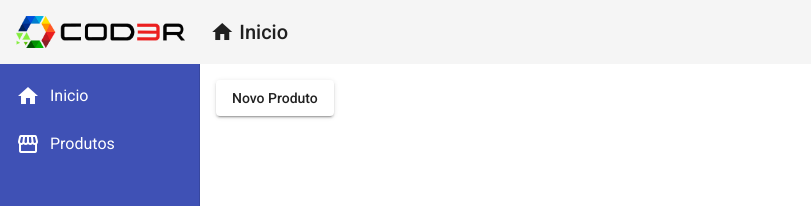
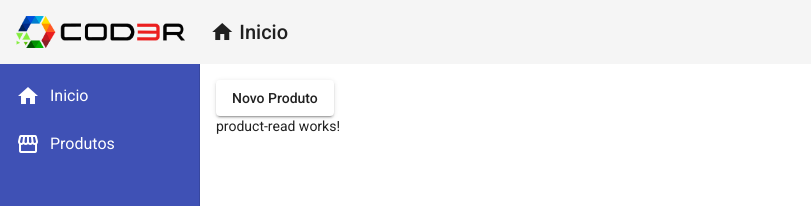
Before and after one commit to HonorioS/angular-learning, an Angular app: page /products in a window 1280 px wide. Shown: the top 206 px of the page, without its empty margins (0-811 px from the left). Built offline with nearby package versions, Linux system fonts and the light colour scheme.

Commit message:
new components product-read

```diff
--- a/src/app/app.module.ts
+++ b/src/app/app.module.ts
@@ -23,6 +23,7 @@
 import { FormsModule } from '@angular/forms';
 import { MatFormFieldModule } from '@angular/material/form-field';
 import { MatInputModule } from '@angular/material/input';
+import { ProductReadComponent } from './components/product/product-read/product-read.component';
 
 
 
@@ -36,7 +37,8 @@
     ProductCrudComponent,
     RedDirective,
     ForDirective,
-    ProductCreateComponent
+    ProductCreateComponent,
+    ProductReadComponent
   ],
   imports: [
     BrowserModule,
--- /dev/null
+++ b/src/app/components/product/product-read/product-read.component.html
@@ -0,0 +1 @@
+<p>product-read works!</p>
--- /dev/null
+++ b/src/app/components/product/product-read/product-read.component.ts
@@ -0,0 +1,15 @@
+import { Component, OnInit } from '@angular/core';
+
+@Component({
+  selector: 'app-product-read',
+  templateUrl: './product-read.component.html',
+  styleUrls: ['./product-read.component.css']
+})
+export class ProductReadComponent implements OnInit {
+
+  constructor() { }
+
+  ngOnInit(): void {
+  }
+
+}
--- a/src/app/views/product-crud/product-crud.component.html
+++ b/src/app/views/product-crud/product-crud.component.html
@@ -2,3 +2,5 @@
 
 Novo Produto
 </button>
+
+<app-product-read></app-product-read>
```
Also changed, not shown: src/app/components/product/product-read/product-read.component.css (added).
